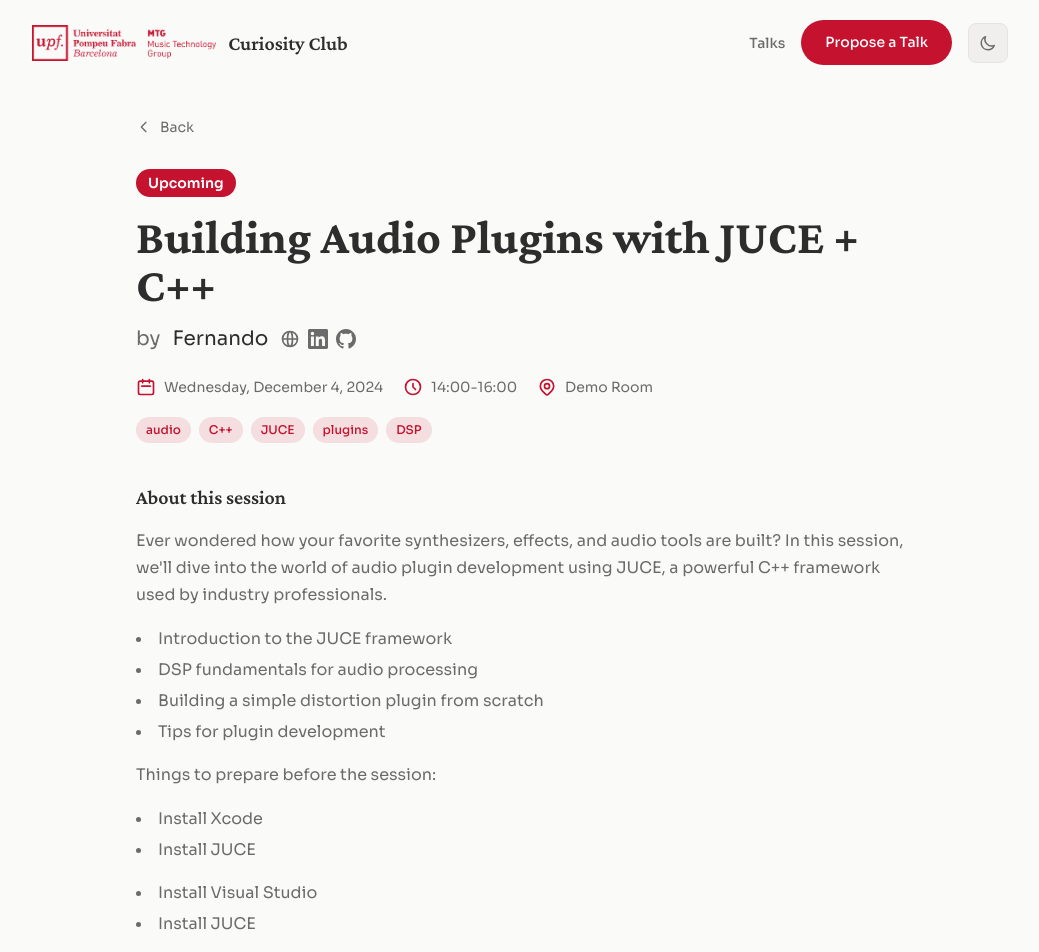
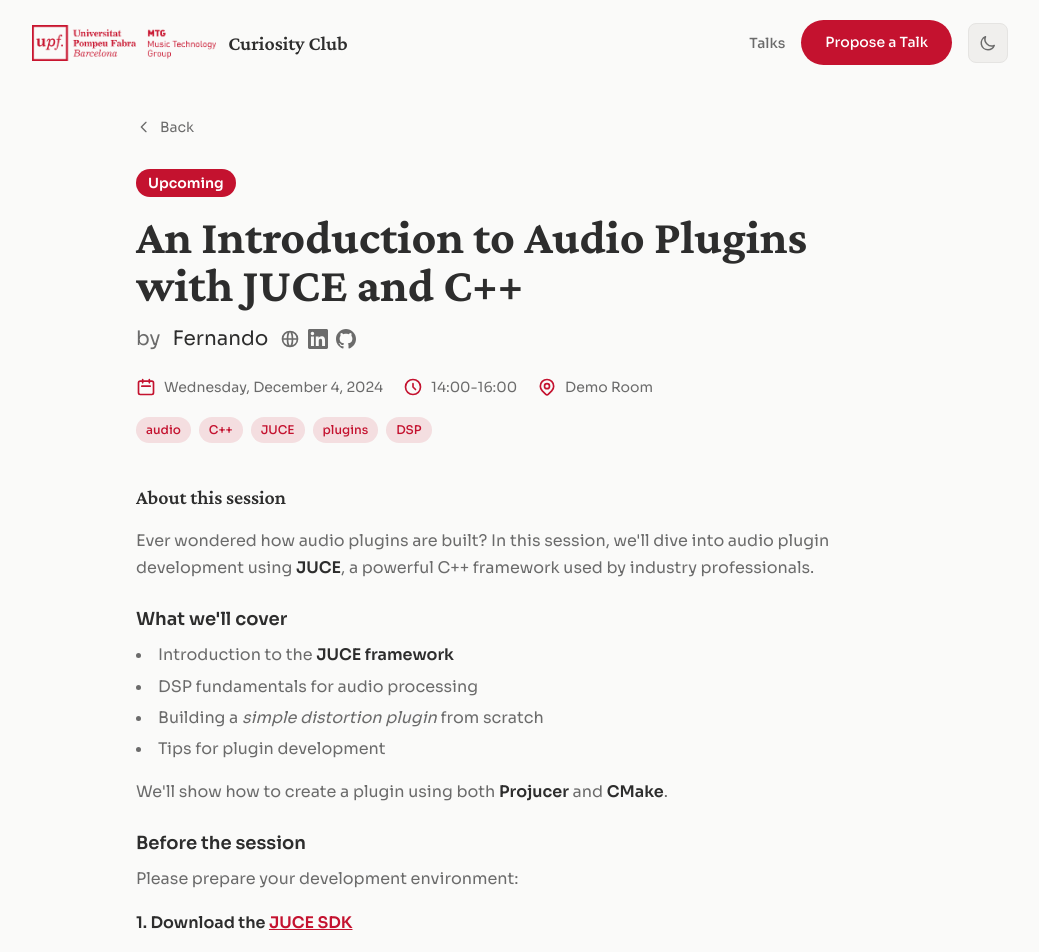
Before and after one commit to fergarciadlc/the-curiosity-club, a Next.js app: page /talks/audio-plugins-juce-cpp in a window 1280 px wide. Shown: the top 952 px of the page, without its empty margins (120-1159 px from the left). Built offline with nearby package versions, Linux system fonts and the light colour scheme.

Commit message:
added markdown support and update juce talk content

```diff
--- a/package.json
+++ b/package.json
@@ -11,7 +11,8 @@
   "dependencies": {
     "next": "15.0.3",
     "react": "^18.3.1",
-    "react-dom": "^18.3.1"
+    "react-dom": "^18.3.1",
+    "react-markdown": "^10.1.0"
   },
   "devDependencies": {
     "@types/node": "^20",
--- a/src/app/talks/[slug]/page.tsx
+++ b/src/app/talks/[slug]/page.tsx
@@ -1,6 +1,7 @@
 import { getTalkBySlug, talks } from "@/data/talks";
 import { notFound } from "next/navigation";
 import { Metadata } from "next";
+import Markdown from "@/components/Markdown";
 
 type Props = {
   params: Promise<{ slug: string }>;
@@ -167,23 +168,7 @@ export default async function TalkPage({ params }: Props) {
             About this session
           </h2>
           <div className="prose-talk">
-            {talk.longDescription ? (
-              talk.longDescription.split("\n\n").map((p, i) => {
-                if (p.includes("\n- ") || p.startsWith("- ")) {
-                  const items = p.split("\n").filter((l) => l.startsWith("- "));
-                  return (
-                    <ul key={i}>
-                      {items.map((item, j) => (
-                        <li key={j}>{item.replace("- ", "")}</li>
-                      ))}
-                    </ul>
-                  );
-                }
-                return <p key={i}>{p}</p>;
-              })
-            ) : (
-              <p>{talk.description}</p>
-            )}
+            <Markdown>{talk.longDescription || talk.description}</Markdown>
           </div>
         </section>
 
--- /dev/null
+++ b/src/components/Markdown.tsx
@@ -0,0 +1,68 @@
+"use client";
+
+import ReactMarkdown from "react-markdown";
+
+export default function Markdown({ children }: { children: string }) {
+  return (
+    <ReactMarkdown
+      components={{
+        // Links open in new tab
+        a: ({ href, children }) => (
+          <a
+            href={href}
+            target="_blank"
+            rel="noopener noreferrer"
+            style={{ color: "var(--accent)", textDecoration: "underline" }}
+          >
+            {children}
+          </a>
+        ),
+        // Headers
+        h2: ({ children }) => (
+          <h2
+            className="text-lg font-semibold mt-6 mb-2"
+            style={{ color: "var(--text)" }}
+          >
+            {children}
+          </h2>
+        ),
+        h3: ({ children }) => (
+          <h3
+            className="text-base font-semibold mt-4 mb-2"
+            style={{ color: "var(--text)" }}
+          >
+            {children}
+          </h3>
+        ),
+        // Paragraphs
+        p: ({ children }) => <p className="mb-4">{children}</p>,
+        // Lists
+        ul: ({ children }) => (
+          <ul className="list-disc list-inside mb-4 space-y-1">{children}</ul>
+        ),
+        ol: ({ children }) => (
+          <ol className="list-decimal list-inside mb-4 space-y-1">{children}</ol>
+        ),
+        // Bold & italic
+        strong: ({ children }) => (
+          <strong style={{ color: "var(--text)" }}>{children}</strong>
+        ),
+        em: ({ children }) => <em>{children}</em>,
+        // Code
+        code: ({ children }) => (
+          <code
+            className="px-1.5 py-0.5 rounded text-sm"
+            style={{
+              background: "var(--bg-alt)",
+              fontFamily: "var(--font-mono)",
+            }}
+          >
+            {children}
+          </code>
+        ),
+      }}
+    >
+      {children}
+    </ReactMarkdown>
+  );
+}
--- a/src/data/talks.ts
+++ b/src/data/talks.ts
@@ -61,7 +61,7 @@ No prior coding or music experience required—just bring your curiosity!`,
   },
   {
     slug: "audio-plugins-juce-cpp",
-    title: "Building Audio Plugins with JUCE + C++",
+    title: "An Introduction to Audio Plugins with JUCE and C++",
     presenter: {
       name: "Fernando",
       website: "https://fergarciadlc.github.io/",
@@ -69,28 +69,44 @@ No prior coding or music experience required—just bring your curiosity!`,
       github: "https://github.com/fergarciadlc",
     },
     description:
-      "A hands-on introduction to creating professional audio plugins using the JUCE framework",
-    longDescription: `Ever wondered how your favorite synthesizers, effects, and audio tools are built? In this session, we'll dive into the world of audio plugin development using JUCE, a powerful C++ framework used by industry professionals.
+      "A hands-on introduction to creating audio plugins using the JUCE framework",
+    longDescription: `Ever wondered how audio plugins are built? In this session, we'll dive into audio plugin development using **JUCE**, a powerful C++ framework used by industry professionals.
 
-Topics covered:
-- Introduction to the JUCE framework
+## What we'll cover
+
+- Introduction to the **JUCE framework**
 - DSP fundamentals for audio processing
-- Building a simple distortion plugin from scratch
+- Building a *simple distortion plugin* from scratch
 - Tips for plugin development
 
-Things to prepare before the session:
+We'll show how to create a plugin using both **Projucer** and **CMake**.
 
-MacOs:
-- Install Xcode
-- Install JUCE
+## Before the session
 
-Windows:
-- Install Visual Studio
-- Install JUCE
+Please prepare your development environment:
 
-Linux:
-- Install JUCE
-This session is suitable for anyone curious about audio software development, though some programming experience will be helpful.`,
+**1. Download the [JUCE SDK](https://juce.com/download)**
+
+**2. Choose your setup:**
+
+*Option A — Easy (using Projucer):*
+- **macOS:** Install [Xcode](https://developer.apple.com/xcode/)
+- **Windows:** Install [Visual Studio](https://visualstudio.microsoft.com/) with C++ tools
+
+*Option B — Advanced (using CMake + your IDE of choice):*
+- **macOS:** Install [CMake](https://gist.github.com/fscm/29fd23093221cf4d96ccfaac5a1a5c90)
+- **Windows:** Install [CMake](https://cmake.org/download/)
+- **Linux:** CMake 3.20+ and C++ build tools
+
+## Useful links
+
+- [JUCE Documentation](https://juce.com/learn)
+- [JUCE GitHub](https://github.com/juce-framework/JUCE)
+- [JUCE Projucer Tutorial](https://juce.com/tutorials/tutorial_new_projucer_project/)
+- [JUCE CMake Guide](https://github.com/juce-framework/JUCE/blob/master/docs/CMake%20API.md)
+
+This session is suitable for anyone curious about audio software development. Some programming experience will be helpful but *not required*!
+`,
     date: "2024-12-04",
     time: "14:00-16:00",
     location: "Demo Room",
```
Also changed, not shown: 1 other file (tests, documents, lock files or other folders).
